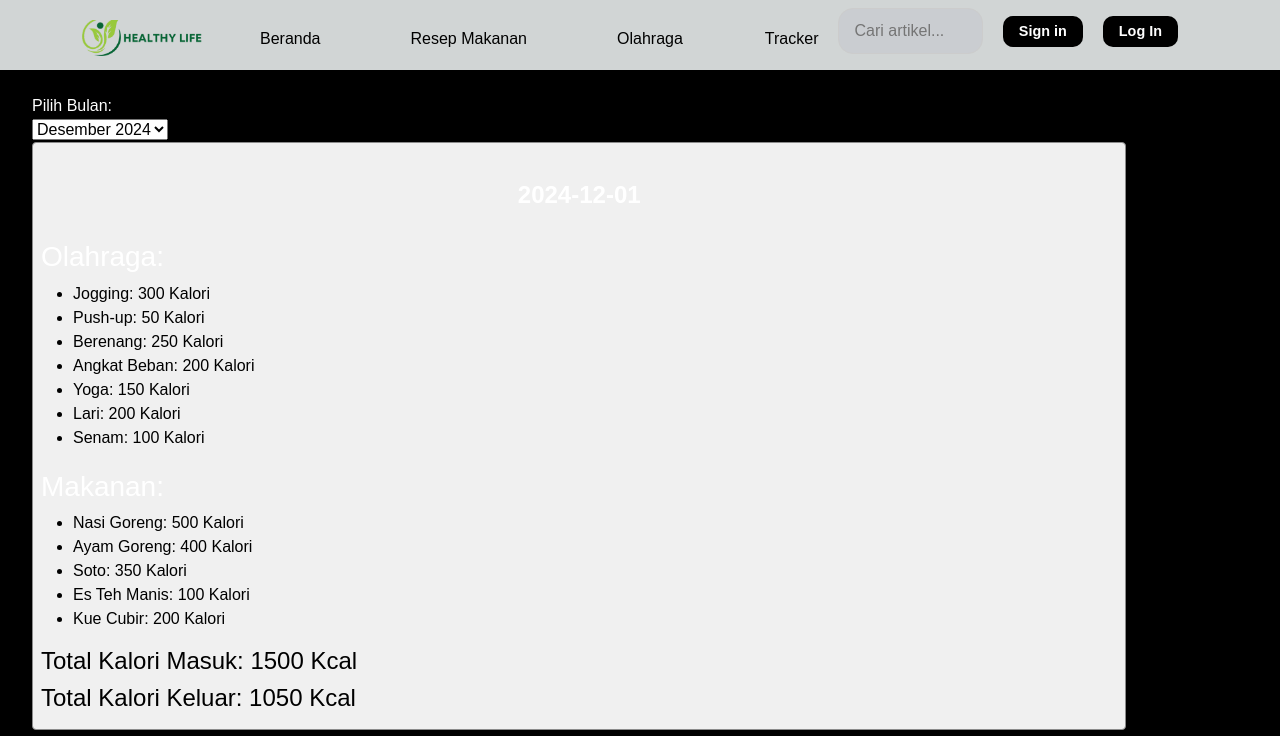
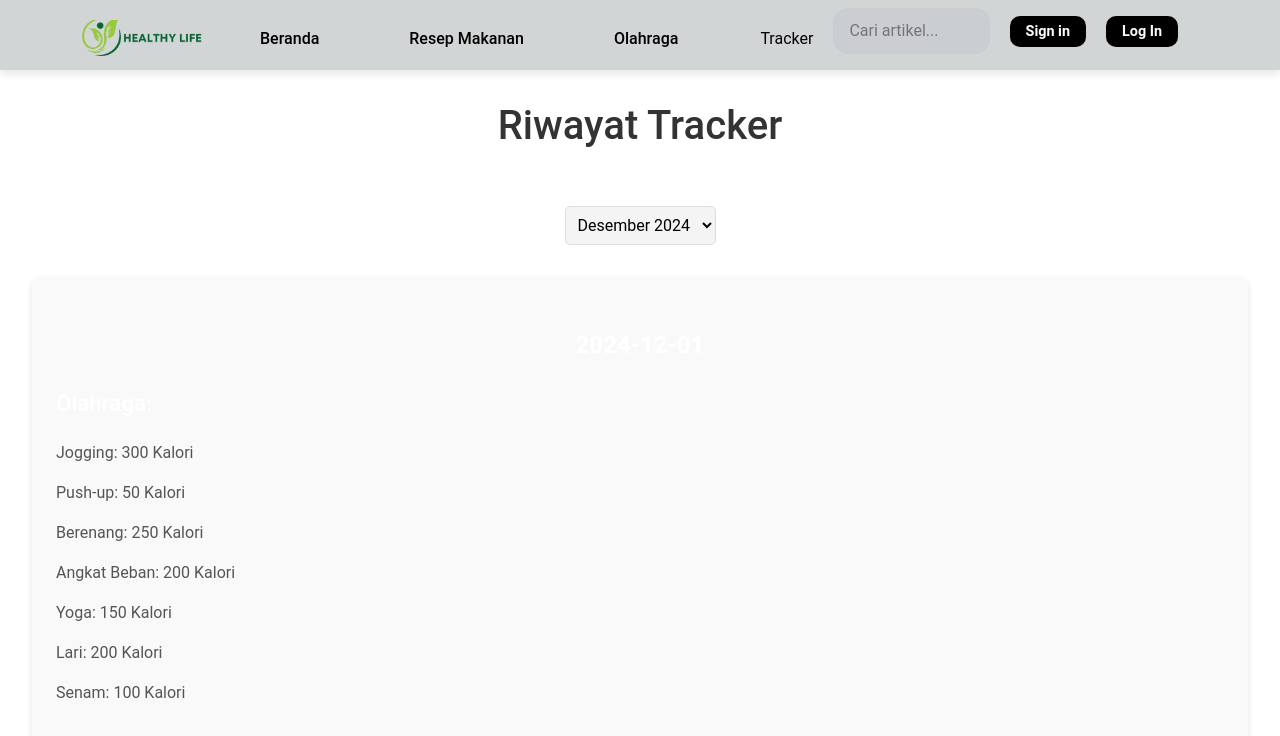
Before and after one commit to Fawwazaiman7/Healthy-Life-Kelompok-2, a React (Create React App) app: page /riwayat in a window 1280 px wide. Shown: the top 736 px of the page. Built offline with nearby package versions, Linux system fonts and the light colour scheme; the HTML template or start-up script is replaced by a standard one.

Commit message:
tracker backend sudah bisa coyyy (tapi keknya masih butuh update lagi)

```diff
--- a/src/Pages/ExerciseAndFoodTracker/ExerciseAndFoodTracker.css
+++ b/src/Pages/ExerciseAndFoodTracker/ExerciseAndFoodTracker.css
@@ -68,7 +68,7 @@ button {
 }
 
 /* Mengatur tampilan daftar makanan, olahraga, dan kalori harian */
-.makanan-grid {
+.tracker-grid {
   display: flex;
   flex-direction: column;
   align-items: flex-start; /* Menjaga semua item sejajar ke kiri */
--- a/src/Pages/ExerciseAndFoodTracker/ExerciseAndFoodTracker.jsx
+++ b/src/Pages/ExerciseAndFoodTracker/ExerciseAndFoodTracker.jsx
@@ -1,15 +1,15 @@
 import "./ExerciseAndFoodTracker.css";
 import axios from "axios"; // Gunakan axios untuk koneksi ke backend
-import React, { useState } from 'react';
-import { useNavigate } from 'react-router-dom';
-import Navbar from '../../components/Navbar/Navbar';
+import React, { useState } from "react";
+import { useNavigate } from "react-router-dom";
+import Navbar from "../../components/Navbar/Navbar";
 
 function ExerciseAndFoodTracker() {
   const navigate = useNavigate();
 
   // State untuk input olahraga
-  const [exerciseName, setExerciseName] = useState('');
-  const [exerciseCalories, setExerciseCalories] = useState('');
+  const [exerciseName, setExerciseName] = useState("");
+  const [exerciseCalories, setExerciseCalories] = useState("");
   const [exerciseList, setExerciseList] = useState([]);
 
   // State untuk input makanan
@@ -18,7 +18,7 @@ function ExerciseAndFoodTracker() {
   const [foodList, setFoodList] = useState([]);
 
   // State untuk input kalori harian
-  const [dailyCalorieTarget, setDailyCalorieTarget] = useState('');
+  const [dailyCalorieTarget, setDailyCalorieTarget] = useState("");
   const [dailyCalorieList, setDailyCalorieList] = useState([]); // Daftar kalori harian
 
   // State untuk total kalori
@@ -54,10 +54,14 @@ function ExerciseAndFoodTracker() {
 
   // Fungsi untuk menambahkan kalori harian
   const addDailyCalorie = () => {
-    if (dailyCalorieTarget && !isNaN(dailyCalorieTarget) && parseInt(dailyCalorieTarget) > 0) {
+    if (
+      dailyCalorieTarget &&
+      !isNaN(dailyCalorieTarget) &&
+      parseInt(dailyCalorieTarget) > 0
+    ) {
       setDailyCalorieList([...dailyCalorieList, parseInt(dailyCalorieTarget)]);
-      setTotalConsumedCalories(prev => prev + parseInt(dailyCalorieTarget));
-      setDailyCalorieTarget('');
+      setTotalConsumedCalories((prev) => prev + parseInt(dailyCalorieTarget));
+      setDailyCalorieTarget("");
     } else {
       alert("Target kalori harian harus angka positif.");
     }
@@ -79,16 +83,25 @@ function ExerciseAndFoodTracker() {
   try {
     const now = new Date(); // Ambil tanggal saat ini
     const formattedDate =
-        now.toISOString().split("T")[0] +
-        " " +
-        now.toTimeString().split(" ")[0]; // Format YYYY-MM-DD HH:MM:SS
+      now.toISOString().split("T")[0] + " " + now.toTimeString().split(" ")[0]; // Format YYYY-MM-DD HH:MM:SS
+
+    // Ambil id_pengguna dari localStorage
+    const user = JSON.parse(localStorage.getItem("user"));
+    console.log("User data dari LocalStorage:", user);
+    const idPengguna = user ? user.id : null; // Ambil 'id' sesuai respons backend
+
+    if (!idPengguna) {
+      alert("ID pengguna tidak ditemukan. Silakan login ulang.");
+      return;
+    }
+
 
     const dataToSend = {
       id_tracker: "TRK" + Date.now(), // ID tracker unik
       kalori_masuk: totalConsumedCalories,
       kalori_keluar: totalBurnedCalories,
       tanggal: formattedDate, // Kirim tanggal dalam format yang benar
-
+      id_pengguna: idPengguna, // Kirim ID pengguna
     };
 
     console.log("Data yang akan dikirim:", dataToSend);
@@ -115,18 +128,39 @@ function ExerciseAndFoodTracker() {
   }
 };
 
+
   // Tombol untuk submit dan menghitung status kalori
   const handleSubmit = () => {
     const currentStatus = calculateStatus();
     setStatus(currentStatus); // Set status kalori
     saveToDatabase();
-    navigate('/riwayat', { state: { exerciseList, foodList, dailyCalorieList, currentStatus } }); // Navigasi ke halaman riwayat dengan data
+    navigate("/riwayat", {
+      state: {
+        riwayatPerBulan: [
+          {
+            month:
+              new Date().toISOString().split("-")[0] +
+              "-" +
+              new Date().toISOString().split("-")[1], // Format bulan saat ini
+            days: [
+              {
+                date: new Date().toISOString().split("T")[0], // Tanggal saat ini
+                exerciseList: exerciseList,
+                foodList: foodList,
+                dailyCaloriesIn: totalConsumedCalories,
+                dailyCaloriesOut: totalBurnedCalories,
+              },
+            ],
+          },
+        ],
+      },
+    });
   };
 
   // Fungsi untuk menangani perubahan input
   const handleExerciseNameChange = (e) => {
     const value = e.target.value;
-    if (/^[a-zA-Z\s]*$/.test(value) || value === '') {
+    if (/^[a-zA-Z\s]*$/.test(value) || value === "") {
       setExerciseName(value);
     }
   };
@@ -140,7 +174,7 @@ function ExerciseAndFoodTracker() {
 
   const handleFoodNameChange = (e) => {
     const value = e.target.value;
-    if (/^[a-zA-Z\s]*$/.test(value) || value === '') {
+    if (/^[a-zA-Z\s]*$/.test(value) || value === "") {
       setFoodName(value);
     }
   };
@@ -178,10 +212,12 @@ function ExerciseAndFoodTracker() {
         </div>
 
         {/* Daftar Kalori Harian */}
-        <div className="makanan-grid">
+        <div className="tracker-grid">
           {dailyCalorieList.map((calorie, index) => (
             <div className="makanan-card" key={index}>
-              <h3 style={{ color: 'black', fontSize: '0.9rem' }}>Kalori Harian: {calorie} Kcal</h3>
+              <h3 style={{ color: "black", fontSize: "0.9rem" }}>
+                Kalori Harian: {calorie} Kcal
+              </h3>
             </div>
           ))}
         </div>
@@ -197,17 +233,21 @@ function ExerciseAndFoodTracker() {
           />
           <input
             type="number"
-            placeholder="Kalori Terbakar"
+            placeholder="Kalori Terbakar (kal)"
             value={exerciseCalories}
             onChange={handleExerciseCaloriesChange}
           />
           <button onClick={addExercise}>Tambah Olahraga</button>
         </div>
-        <div className="makanan-grid">
+        <div className="tracker-grid">
           {exerciseList.map((exercise, index) => (
             <div className="makanan-card" key={index}>
-              <h3 style={{ color: 'black', fontSize: '0.9rem' }}>{exercise.name}</h3>
-              <p style={{ color: 'black', fontSize: '0.9rem' }}>{exercise.calories} Kalori</p>
+              <h3 style={{ color: "black", fontSize: "0.9rem" }}>
+                {exercise.name}
+              </h3>
+              <p style={{ color: "black", fontSize: "0.9rem" }}>
+                {exercise.calories} Kalori
+              </p>
             </div>
           ))}
         </div>
@@ -227,18 +267,22 @@ function ExerciseAndFoodTracker() {
           />
           <button onClick={addFood}>Tambah Makanan</button>
         </div>
-        <div className="makanan-grid">
+        <div className="tracker-grid">
           {foodList.map((food, index) => (
             <div className="makanan-card" key={index}>
-              <h3 style={{ color: 'black', fontSize: '0.9rem' }}>{food.name}</h3>
-              <p style={{ color: 'black', fontSize: '0.9rem' }}>{food.calories} Kalori</p>
+              <h3 style={{ color: "black", fontSize: "0.9rem" }}>
+                {food.name}
+              </h3>
+              <p style={{ color: "black", fontSize: "0.9rem" }}>
+                {food.calories} Kalori
+              </p>
             </div>
           ))}
         </div>
         <button onClick={handleSubmit}>Submit</button>
         <div className="total-calories">
-          <h2 style={{ color: 'white' }}>Status Kalori:</h2>
-          <p style={{ color: 'white' }}>{status}</p>
+          <h2 style={{ color: "white" }}>Status Kalori:</h2>
+          <p style={{ color: "white" }}>{status}</p>
         </div>
       </div>
     </>
--- a/src/Pages/FoodCard/FoodCard.css
+++ b/src/Pages/FoodCard/FoodCard.css
@@ -1,5 +1,4 @@
 .foodCard {
-    display: flex;
     align-items: center;
     border-radius: 0.5rem;
     box-shadow: 0 4px 10px rgba(0, 0, 0, 0.2);
@@ -7,12 +6,29 @@
     color: black;
     background-color: #ffffff;
     margin: 1rem;
-    transition: transform 0.3s, box-shadow 0.3s; /* Transisi halus untuk transformasi dan bayangan */
+    transition: transform 0.3s, box-shadow 0.3s;
+    max-width: 300px; /* Maksimum lebar kartu */
+    max-height:inherit;
 }
 
 .foodCard:hover {
-    transform: scale(1.03); /* Meningkatkan ukuran sedikit saat hover */
-    box-shadow: 0 6px 15px rgba(0, 0, 0, 0.5); /* Meningkatkan bayangan saat hover */
+    transform: scale(1.03);
+    box-shadow: 0 6px 15px rgba(0, 0, 0, 0.5);
+}
+
+.imageContainer {
+    display: flex;
+    justify-content: center;
+    align-items: center;
+    width: 100%; /* Lebar mengikuti ukuran kartu */
+    height: auto; /* Tinggi fleksibel */
+    overflow: hidden; /* Potong gambar jika terlalu besar */
+}
+
+.foodImage {
+    width: 100%; /* Gambar akan memenuhi lebar kontainer */
+    max-height: 170px; /* Tinggi maksimum gambar */
+    object-fit:fill; /* Pastikan gambar pas dalam kontainer */
 }
 
 .foodDetails {
@@ -20,25 +36,7 @@
     padding: 1rem;
     display: flex;
     flex-direction: column;
-    justify-content: center; /* Teks berada di tengah secara vertikal */
-}
-
-.imageContainer {
-    width: 120px;
-    height: 120px; /* Ukuran tetap untuk kontainer gambar */
-    display: flex;
-    align-items: center;
     justify-content: center;
-    overflow: hidden; /* Potong gambar yang terlalu besar */
-}
-
-.foodImage {
-    max-width: 156x; /* Lebar maksimum gambar */
-    max-height: 170px; /* Tinggi maksimum gambar */
-    width: auto; /* Menjaga rasio aspek gambar */
-    height: auto; /* Menjaga rasio aspek gambar */
-    object-fit: cover; /* Potong jika perlu untuk menjaga proporsi */
-    border-radius: 0.5rem; /* Opsional: tambahkan border radius agar lebih menarik */
 }
 
 .foodTitle {
@@ -50,22 +48,22 @@
 .foodInfo {
     font-size: 0.875rem;
     color: #080808;
-  }
+}
 
-  /* Media Queries untuk Responsivitas di FoodCard */
+/* Media Queries untuk Responsivitas */
 @media (max-width: 768px) {
     .foodCard {
-        flex-direction: column; /* Susun gambar di atas teks di layar kecil */
-        align-items: flex-start; /* Rata kiri untuk teks */
+        max-width: 100%; /* Lebar penuh di layar kecil */
     }
 
     .imageContainer {
-        width: 100%; /* Gambar memenuhi lebar kartu */
-        height: auto; /* Tinggi fleksibel di layar kecil */
+        width: 100%; /* Lebar gambar mengikuti kartu */
+        height: auto;
     }
 
     .foodImage {
-        max-width: 100%; /* Sesuaikan lebar di layar kecil */
-        height: auto; /* Pertahankan rasio gambar */
+        width: 100%;
+        height: auto; /* Pertahankan rasio aspek gambar */
+        object-fit: cover;
     }
 }
--- a/src/Pages/FoodCard/FoodCard.jsx
+++ b/src/Pages/FoodCard/FoodCard.jsx
@@ -2,7 +2,7 @@ import React from 'react';
 import { useNavigate } from 'react-router-dom';
 import './FoodCard.css';
 
-const FoodCard = ({ id, title, time, calories, image }) => {
+const FoodCard = ({ id, title, calories, image }) => {
   const navigate = useNavigate();
 
   const handleCardClick = () => {
@@ -18,7 +18,6 @@ const FoodCard = ({ id, title, time, calories, image }) => {
       <div className="foodDetails">
         <h3 className="foodTitle">{title}</h3>
         <p className="foodInfo">{calories} kalori</p>
-        <p className="foodTime">{time} menit</p> {/* Menambahkan waktu memasak */}
       </div>
     </div>
   );
--- a/src/Pages/Home/Home.jsx
+++ b/src/Pages/Home/Home.jsx
@@ -199,12 +199,7 @@ export default function Home() {
           <p>Tidak ada artikel yang tersedia.</p>
         )}
         {/* Pagination */}
-        <Pagination
-          currentPage={currentPage}
-          totalItems={articles.length}
-          itemsPerPage={articlesPerPage}
-          onPageChange={handlePageChange}
-        />
+
       </section>
       <Footer />
     </main>
--- a/src/Pages/Makanan/Makanan.css
+++ b/src/Pages/Makanan/Makanan.css
@@ -18,13 +18,29 @@ main {
 }
 
 .makanan-grid {
-  margin-top: 1.5rem;
-  margin-left: 2rem;
-  margin-right: 2rem;
-  display: grid; /* Menggunakan grid untuk susunan kartu */
-  grid-template-columns: repeat(2, 1fr); /* Dua kolom per baris */
-  gap: 1rem; /* Jarak antara kartu */
+  margin-top: 40px;
+  display: grid !important;
+  grid-template-columns: repeat(4, 1fr) !important; /* 4 kolom */
+  gap: 1.5rem;
+  justify-items: center;
+  width: 100%;
+  max-width: 1200px; /* Lebar maksimal grid */
+  margin-left: auto;
+  margin-right: auto;
 }
+
+.food-card {
+  width: auto; /* Sesuaikan dengan kolom grid */
+  max-width: 100%;
+  box-sizing: border-box;
+  background-color: white;
+  color: black;
+  padding: 1rem;
+  text-align: center;
+  border: 1px solid #ddd;
+  border-radius: 8px;
+}
+
 
 /* Pagination Styling */
 .pagination {
--- a/src/Pages/RecomOfTheDay/FoodRecommendation.css
+++ b/src/Pages/RecomOfTheDay/FoodRecommendation.css
@@ -11,7 +11,7 @@
 .title {
   font-size: 3rem; /* Ukuran font untuk judul */
   font-weight: bold;
-  color: black;
+  color: rgb(255, 255, 255);
   line-height: 1.2; /* Mengatur jarak antar baris */
   text-align: left; /* Menyelaraskan teks ke kiri */
   white-space: pre-line; /* Memungkinkan teks pecah baris */
@@ -20,13 +20,12 @@
 
 .foodContainer {
   position: relative;
-  border-radius: 0.75rem;
   box-shadow: 4px 8px 20px rgba(0, 0, 0, 0.7);
   overflow: hidden;
-  margin-left: 160px;
+  margin-left: 518px;
   transition: transform 0.3s, box-shadow 0.3s;
-  max-width: 50%; /* Pastikan kontainer memiliki ukuran maksimal yang sesuai */
-  display: block; /* Pastikan elemen blok untuk menampilkan gambar dan konten */
+  width: 250px; /* Lebar kartu */
+  height: 250px; /* Tinggi kartu */
 }
 
 .foodContainer:hover {
@@ -35,24 +34,25 @@
 }
 
 .image {
-  border-radius: 0.75rem;
-  width: 30%; /* Pastikan gambar menyesuaikan lebar kontainer */
-  height: 50%; /* Membuat gambar menjaga aspek rasio */
+  width: 100%; /* Pastikan gambar menyesuaikan lebar kontainer */
+  height: 58%; /* Membuat gambar menjaga aspek rasio */
+  object-fit: cover;
 }
 
 .label {
   position: absolute;
   top: 0.5rem;
-  right: 0.5rem;
+  left: 0.5rem;
+  margin-left: 13px;
+  margin-right: auto;
   background-color: #fde68a; /* Warna latar belakang label */
   color: #1f2937; /* Warna teks label */
-  font-size: 0.875rem; /* Ukuran font untuk label */
-  padding: 0.25rem 0.75rem;
+  font-size: 0.805rem; /* Ukuran font untuk label */
+  padding: 0.25rem 0.95rem;
   border-radius: 9999px; /* Sudut membulat penuh */
 }
 
 .overlay {
-  position: absolute;
   bottom: 0;
   left: 0;
   width: 100%;
@@ -62,9 +62,10 @@
   box-sizing: border-box; /* Menghindari masalah dengan padding */
 }
 
-.foodTitle {
+.foodTitleRecom {
   font-size: 1.125rem; /* Ukuran font untuk judul makanan */
   font-weight: 600;
+  color: white !important;
 }
 
 .details {
--- a/src/Pages/RecomOfTheDay/FoodRecommendation.jsx
+++ b/src/Pages/RecomOfTheDay/FoodRecommendation.jsx
@@ -101,7 +101,7 @@ export default function FoodRecommendation() {
 
         {/* Text Content */}
         <div className="overlay">
-          <h3 className="foodTitle">{recommendedFood.title}</h3>
+          <h3 className="foodTitleRecom">{recommendedFood.title}</h3>
           <div className="details">
             <span className="detailItem">
               🔥 {recommendedFood.calories} kalori
--- a/src/Pages/Riwayat/Riwayat.css
+++ b/src/Pages/Riwayat/Riwayat.css
@@ -1,43 +1,109 @@
-/* Riwayat.css */
-
 /* Container Utama */
 .riwayat-container {
+  max-width: 100%;
+  margin: 0 auto;
   padding: 2rem;
-  background-color: #000; /* Warna latar belakang */
-  color: #fff; /* Warna teks */
+  background-color: #ffffff;
+  box-shadow: 0 2px 20px rgba(0, 0, 0, 0.1);
+  font-family: 'Roboto', sans-serif;
+  margin-top: 70px;
 }
 
-.table {
-  width: 100%;
-  border-collapse: collapse;
-  margin: 1rem 0;
+/* Header */
+h1 {
+  font-size: 2.5rem;
+  color: #333;
+  text-align: center;
+  margin-bottom: 2rem;
 }
 
-.table th, .table td {
-  border: 1px solid #fff; /* Border untuk tabel */
-  padding: 0.5rem;
-  text-align: left;
+/* Filter Bulan */
+.filter-bulan {
+  text-align: center;
+  margin-bottom: 2rem;
 }
 
-.table th {
-  background-color: green; /* Warna latar belakang header tabel */
-  color: white; /* Warna teks header tabel */
+.filter-bulan select {
+  padding: 0.5rem;
+  font-size: 1rem;
+  border: 1px solid #ddd;
+  border-radius: 5px;
+  background-color: #f4f4f4;
+  transition: all 0.3s ease;
 }
 
-.table tr:nth-child(even) {
-  background-color: #333; /* Warna latar belakang baris genap */
+.filter-bulan select:hover {
+  border-color: #42a5f5;
 }
 
-/* .table tr:hover {
-  background-color: #444; /* Warna latar belakang saat hover */
-/* }
-    max-width: 1200px;
-    margin: 0 auto;
-    padding: 2rem;
-    background-color: #ffffff;
-    border-radius: 8px;
-    box-shadow: 0 2px 15px rgba(0, 0, 0, 0.3);
-  } */ */
+/* Card untuk Riwayat */
+.riwayat-card {
+  background-color: #f9f9f9;
+  border-radius: 8px;
+  box-shadow: 0 4px 8px rgba(0, 0, 0, 0.1);
+  padding: 1.5rem;
+  margin: 1.5rem 0;
+  transition: transform 0.3s ease, box-shadow 0.3s ease;
+}
+
+.riwayat-card:hover {
+  transform: translateY(-5px);
+  box-shadow: 0 8px 16px rgba(0, 0, 0, 0.15);
+}
+
+h2 {
+  font-size: 2rem;
+  color: #333;
+  margin-bottom: 1rem;
+}
+
+h3 {
+  font-size: 1.4rem;
+  color: #444;
+  margin-bottom: 1rem;
+}
+
+h4 {
+  font-size: 1.2rem;
+  color: #666;
+  margin-top: 1rem;
+}
+
+ul {
+  list-style-type: none;
+  padding-left: 0;
+}
+
+li {
+  font-size: 1rem;
+  color: #555;
+  padding: 0.5rem 0;
+}
+
+/* Menambahkan efek hover pada setiap list item */
+li:hover {
+  background-color: #e6f7ff;
+  border-radius: 5px;
+  cursor: pointer;
+}
+
+/* Grid untuk Menampilkan Data */
+.riwayat-grid {
+  display: grid;
+  grid-template-columns: repeat(auto-fill, minmax(300px, 1fr));
+  gap: 1.5rem;
+  margin-top: 1rem;
+}
+
+/* Responsif - Membuat tampilan lebih rapi pada perangkat mobile */
+@media (max-width: 768px) {
+  .riwayat-container {
+    padding: 1.5rem;
+  }
+
+  .filter-bulan select {
+    width: 100%;
+  }
 
   .riwayat-grid {
     grid-template-columns: 1fr;
@@ -46,13 +112,13 @@
   h1 {
     font-size: 2rem;
   }
+}
 
-  .riwayat-card {
-    width: 90%;
-    padding: 0.5rem;
-    border: 1px solid #8b8b8b;
-    border-radius: 4px;
-    background-color: #f0f0f0;
-    margin-bottom: 0.5rem;
-    color: black;
-  }
+/* Footer */
+footer {
+  text-align: center;
+  padding: 1rem 0;
+  background-color: #f4f4f4;
+  margin-top: 3rem;
+  border-radius: 8px;
+}
--- a/src/components/Navbar/Navbar.css
+++ b/src/components/Navbar/Navbar.css
@@ -128,6 +128,7 @@ body {
   border-radius: 8px;
   margin-top: 5px; /* Jarak antara Tracker dan dropdown */
   z-index: 10;
+  margin-left: 0;
   display: flex;
   flex-direction: column;
   padding: 10px 0;
@@ -135,6 +136,7 @@ body {
 
 .tracker-dropdown li {
   padding: 10px 20px; /* Padding untuk item dropdown */
+  margin-left: 0;
 }
 
 .tracker-dropdown li a {
--- a/src/components/Pagination/Pagination.css
+++ b/src/components/Pagination/Pagination.css
@@ -17,14 +17,7 @@ main {
   background-color: #ebeee9;
 }
 
-.makanan-grid {
-  margin-top: 1.5rem;
-  margin-left: 2rem;
-  margin-right: 2rem;
-  display: grid; /* Menggunakan grid untuk susunan kartu */
-  grid-template-columns: repeat(2, 1fr); /* Dua kolom per baris */
-  gap: 1rem; /* Jarak antara kartu */
-}
+
 
 /* Pagination Styling */
 .pagination {
```
Lines whose indentation alone changed are shown as unchanged.
